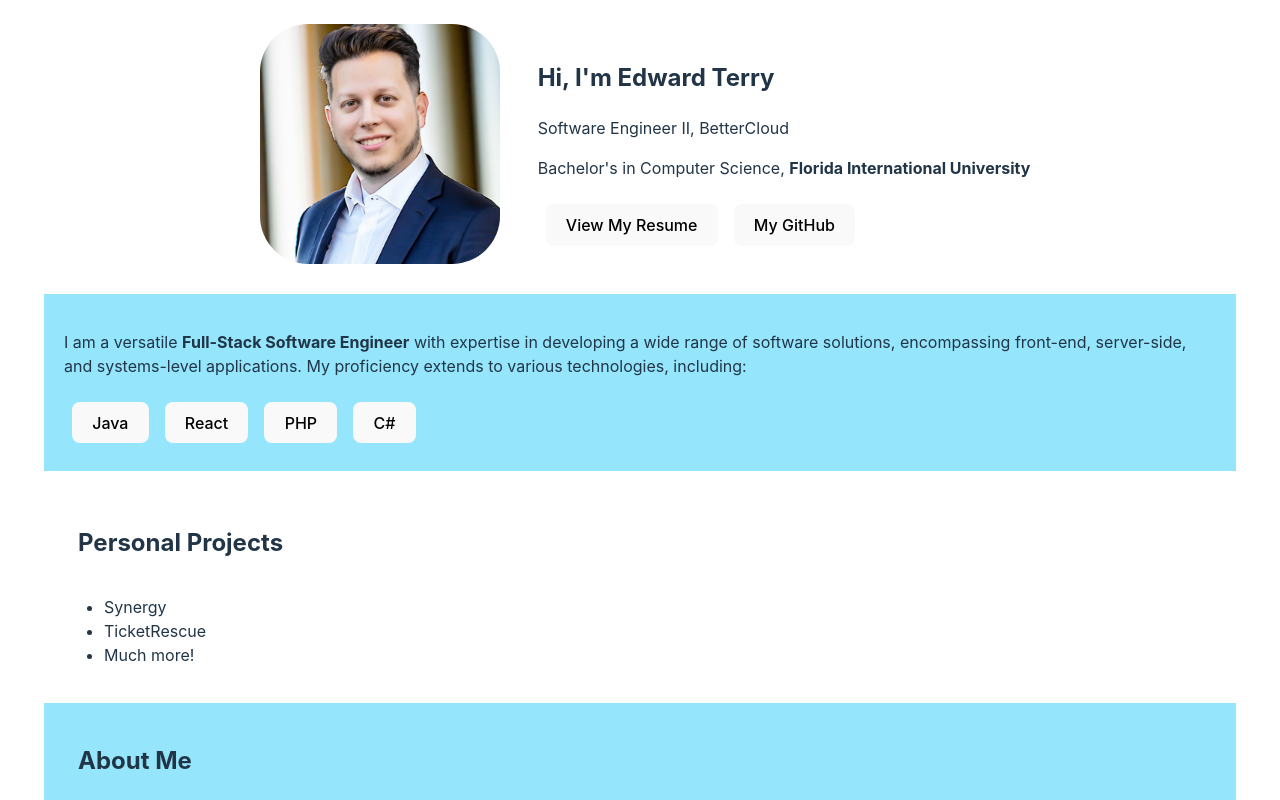
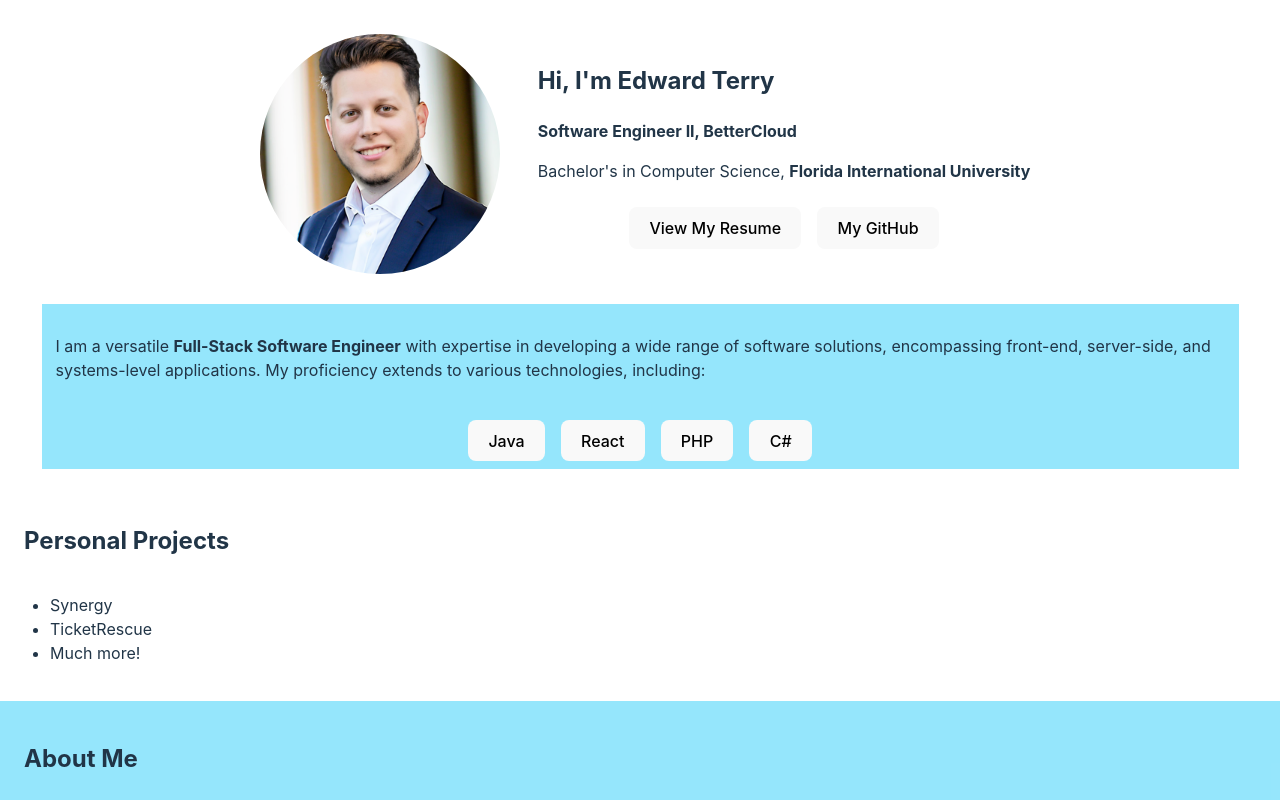
Before and after one commit to EdTerry/EdTerry.github.io, a React (Vite) app in the folder client/: page / in a window 1280 px wide. Shown: the top 800 px of the page. Built offline with nearby package versions, Linux system fonts and the light colour scheme.

Commit message:
Refactoring

```diff
--- a/client/src/App.css
+++ b/client/src/App.css
@@ -3,9 +3,14 @@
   padding: 0;
 }
 
+.button-container {
+  width:100%;
+  text-align:center;
+}
+
 .container {
   margin: 0 auto;
-  padding: 0;
+  padding: 10px;
 
   align-items: center;
   display: flex;
@@ -15,6 +20,7 @@
 .header-box {
   align-items: center;
   display: flex;
+
   flex-direction: row;
   flex-wrap: wrap;
 }
@@ -22,24 +28,38 @@
   margin: 8px;
 }
 
+.header-pic {
+  flex: 1 1 auto;
+
+  text-align: center;
+  align-content: stretch;
+}
+
 .header-summary {
+  flex: 1 1 auto;
+
   align-items: center;
-  padding: 14px;
+  padding-left: 14px;
+  padding-right: 14px;
+  padding-bottom: 14px;
 }
 
 .summary-box {
-  width: 90%;
+  width: 95%;
   background-color: #61dafbaa;
-  padding: 20px;
 }
 
 .summary-box button {
   margin: 8px;
 }
 
+.summary-box p {
+  padding: 14px;
+}
+
 .projects-box {
   padding: 20px;
-  width: 90%;
+  width: 100%;
 }
 
 .projects-box h2 {
@@ -49,7 +69,7 @@
 .about-me {
   background-color: #61dafbaa;
   padding: 20px;
-  width: 90%;
+  width: 100%;
 }
 
 .about-me p {
@@ -67,7 +87,7 @@
   padding: 1.5em;
   will-change: filter;
   transition: filter 300ms;
-  border-radius: 25%;
+  border-radius: 50%;
 }
 .logo:hover {
   filter: drop-shadow(0 0 2em #64ffc1aa);
--- a/client/src/App.jsx
+++ b/client/src/App.jsx
@@ -14,13 +14,14 @@ function App() {
     <>
     <div className="container">
       <div className="header-box">
-        <div>
+        <div className="header-pic">
             <img src={headshotPhoto} className="profilePicture logo" alt="Edward!" />
         </div>
         <div className="header-summary">
           <h2>Hi, I'm <strong>Edward Terry</strong></h2>
-          <p>Software Engineer II, BetterCloud</p>
+          <p><strong>Software Engineer II, BetterCloud</strong></p>
           <p>Bachelor's in Computer Science, <strong>Florida International University</strong></p>
+          <div className='button-container'>
             <button onClick={handleDownloadClick}>View My Resume</button>
             <button onClick={
                 () => { window.location.href="https://github.com/EdTerry"; }
@@ -29,15 +30,19 @@ function App() {
             </button>
           </div>
         </div>
+      </div>
       <div className="summary-box">
+        <div>
           <p>
             I am a versatile <strong>Full-Stack Software Engineer</strong> with expertise in developing a wide range of software solutions, encompassing front-end, server-side, and systems-level applications. My proficiency extends to various technologies, including:
           </p>
-
+        </div>
+        <div style={{width: '100%', textAlign: 'center'}}>
           <button>Java</button>
           <button>React</button>
           <button>PHP</button>
           <button>C#</button>
+        </div>
       </div>
       <div className="projects-box">
         <h2>Personal Projects</h2>
```
Lines whose indentation alone changed are shown as unchanged.
